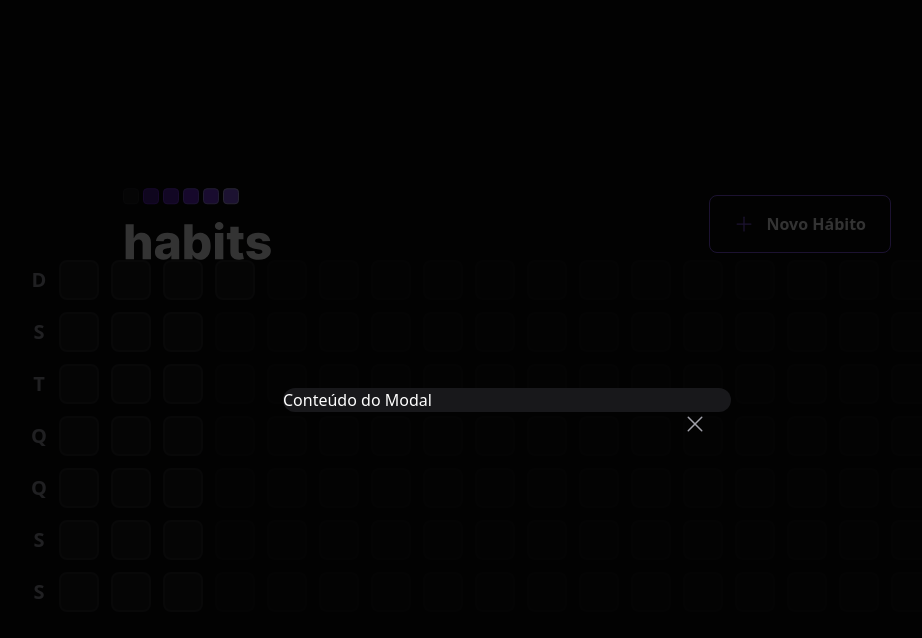
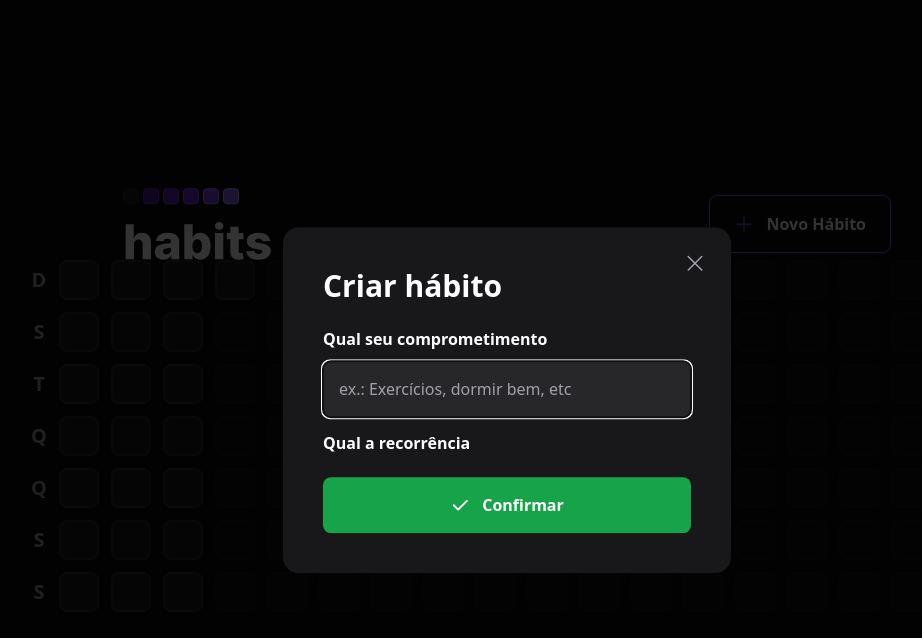
Before and after one commit to anamanuellar/habitApp, a React (Vite) app in the folder web/: page / in a window 1280 px wide. Both pictures are taken after a click on the button "Novo Hábito". Shown: the top 638 px of the page, without its empty margins (133-1055 px from the left). Built offline with nearby package versions, Linux system fonts and the light colour scheme.

Commit message:
Criando form no modal e estilizando

```diff
--- a/web/src/components/Header.tsx
+++ b/web/src/components/Header.tsx
@@ -1,6 +1,7 @@
 import { Plus, X } from 'phosphor-react';
 import logoImage from '../assets/logo.svg';
 import * as Dialog from '@radix-ui/react-dialog';
+import { NewHabitForm } from './NewHabitForm';
 
 
 export function Header() {
@@ -19,11 +20,16 @@
 
                 <Dialog.Portal>
                     <Dialog.Overlay className='w-screen h-screen bg-black/80 fixed inset-0'/>
-                    <Dialog.Content className='absolute p-18 bg-zinc-900 rounded-2xl w-full max-w-md top-1/2 left-1/2 -translate-x-1/2 -translate-y-1/2'>
+                    <Dialog.Content className='absolute p-10 bg-zinc-900 rounded-2xl w-full max-w-md top-1/2 left-1/2 -translate-x-1/2 -translate-y-1/2'>
                         <Dialog.Close className='absolute right-6 top-6 text-zinc-400 hover:text-zinc-200'>
                             <X size={24} aria-label='Fechar' />
                         </Dialog.Close>
-                        Conteúdo do Modal
+                        <Dialog.Title className='text-3xl leading-tight font-extrabold'>
+                            Criar hábito
+                        </Dialog.Title>
+
+                        <NewHabitForm />
+
                     </Dialog.Content>
                 </Dialog.Portal>
             </Dialog.Root>
--- /dev/null
+++ b/web/src/components/NewHabitForm.tsx
@@ -0,0 +1,24 @@
+import { Check } from 'phosphor-react'
+
+export function NewHabitForm() {
+    return (
+        <form className='w-full flex flex-col mt-6'>
+            <label htmlFor="title" className='font-semibold leading-tight'>Qual seu comprometimento</label>
+
+            <input
+                type="text"
+                id="title"
+                placeholder="ex.: Exercícios, dormir bem, etc"
+                className='p-4 rounded-lg mt-3 bg-zinc-800 text-white placeholder:text-zinc-400'
+                autoFocus
+            />
+
+            <label htmlFor="title" className='font-semibold leading-tight mt-4'>Qual a recorrência</label>
+
+            <button type="submit" className='mt-6 rounded-lg p-4 flex items-center justify-center gap-3 font-semibold bg-green-600 hover:bg-green-500'>
+                <Check size={20} weight="bold" />
+                Confirmar
+            </button>
+        </form>
+    )
+}
```
